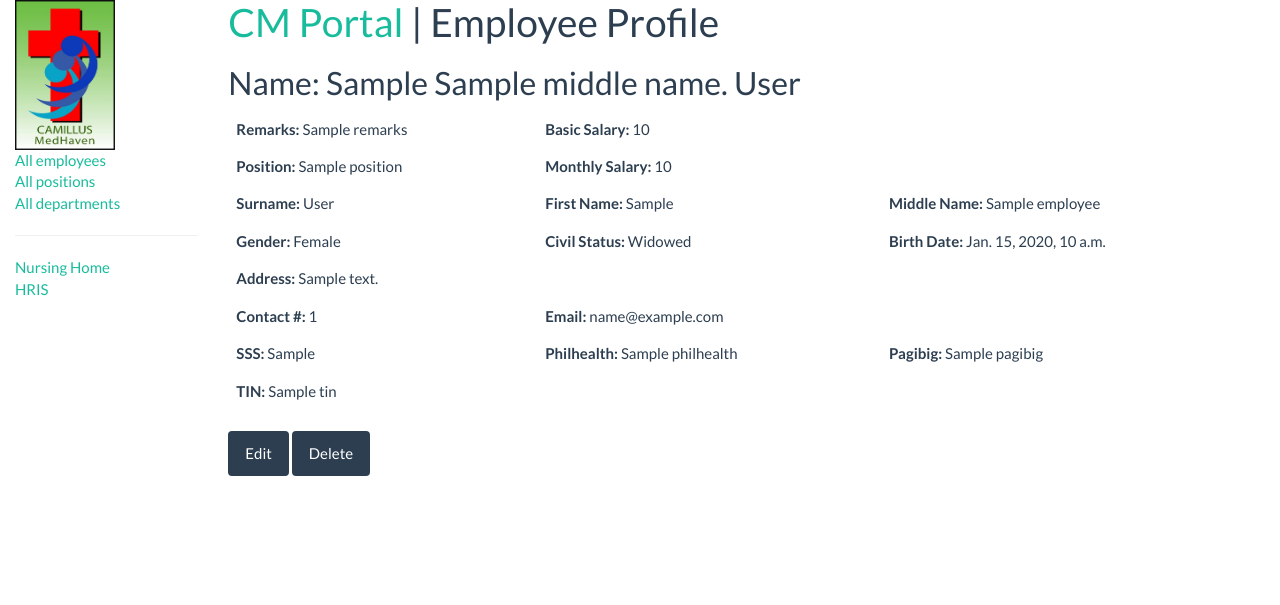
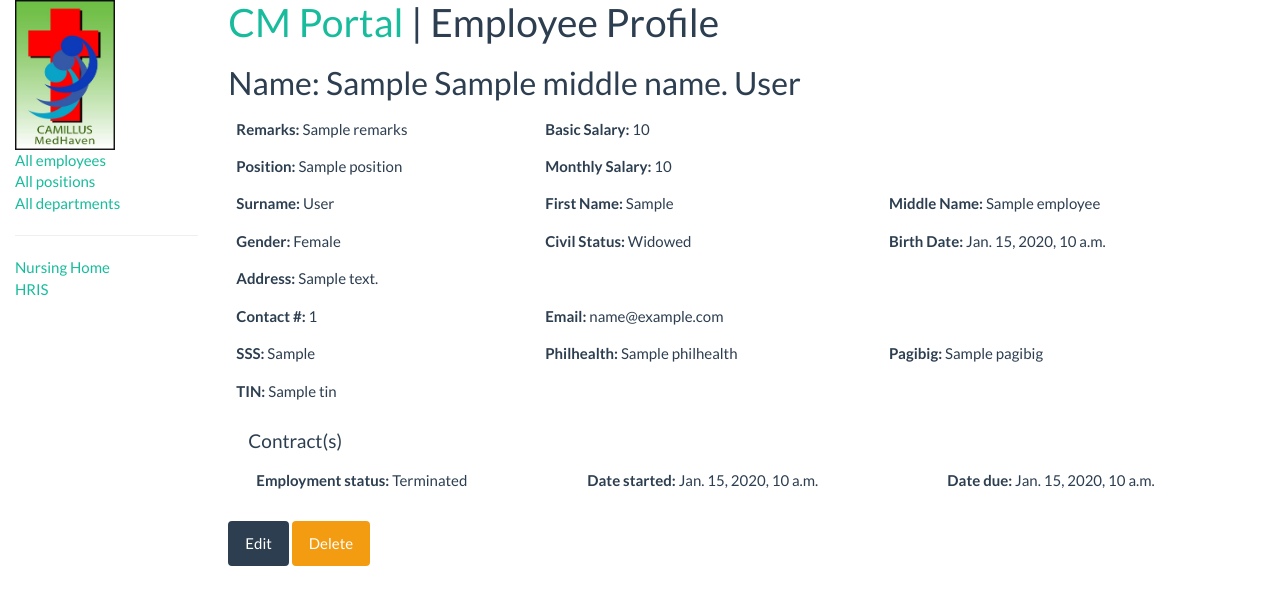
Before and after one commit to ryesalvador/cm_portal, a Django app: template templates/cm_portal/employee_detail.html in a window 1280 px wide. Shown: the part 101-706 px from the top of the page. Run offline with Django 3.2, Linux system fonts and the light colour scheme; the template is opened without the code that fills it: most values are stand-ins (such as "Sample title", 1, 10 or a date in 2020); some libraries are stand-ins or nearby versions.

Commit message:
Cascade deletes EmploymentStatus model, add contract info on employee details, color buttons

```diff
--- a/models.py
+++ b/models.py
@@ -146,7 +146,7 @@ class PerformanceAppraisal(models.Model):
         ordering = ["employee"]
 
 class EmploymentStatus(models.Model):
-    employee = models.ForeignKey('Employee', on_delete=models.PROTECT)
+    employee = models.ForeignKey('Employee', on_delete=models.CASCADE)
     employment_status = models.CharField(max_length=1, choices=EMPLOYMENT_STATUS, default='C')
     date_started = models.DateField(auto_now=False)
     date_due = models.DateField(auto_now=False, null=True, blank=True)
@@ -156,6 +156,7 @@ class EmploymentStatus(models.Model):
 
     class Meta:
         verbose_name_plural = "Employment statuses"
+        ordering = ["date_started"]
 
 class Employee(models.Model):
     #Name
--- a/templates/cm_portal/employee_confirm_delete.html
+++ b/templates/cm_portal/employee_confirm_delete.html
@@ -6,10 +6,10 @@
 
 {% block content %}
 
-<p>Are you sure you want to delete {{ employee.first_name }} {{ employee.last_name }}?</p>
+<p class="text-danger">Are you sure you want to delete {{ employee.first_name }} {{ employee.last_name }}?</p>
 
 <form action="" method="POST">
   {% csrf_token %}
-  <input type="submit" action="" value="Yes, delete." />
+  <input class="btn btn-danger" type="submit" action="" value="Yes, delete." />
 </form>
 {% endblock %}
--- a/templates/cm_portal/employee_detail.html
+++ b/templates/cm_portal/employee_detail.html
@@ -50,6 +50,27 @@
       <td><strong>TIN: </strong>{{ employee.tin }}</td>
     </tr>
   </table>
+  <div style="margin-left:20px;margin-top:20px">
+    <h4>Contract(s)</h4>
+    <table class="table table-hover">
+    {% if employee.employmentstatus_set.all %}
+      {% for contract in employee.employmentstatus_set.all %}
+      <tr>
+        <td><strong>Employment status: </strong>
+        {% if contract.employment_status == 'C' %}Contractual
+        {% elif contract.employment_status == 'P' %}Probationary
+        {% elif contract.employment_status == 'R' %}Regular
+        {% elif contract.employment_status == 'W' %}Resigned
+        {% else %}Terminated
+        {% endif %}
+        </td>
+        <td><strong>Date started: </strong>{{ contract.date_started }}</td>
+        <td><strong>Date due: </strong>{{ contract.date_due }}</td>
+      </tr>
+      {% endfor %}
+    {% endif%}
+    </table>
+  </div>
   <a class="btn btn-primary" href="{% url 'employee-update' employee.id %}" role="button">Edit</a>
-  <a class="btn btn-primary" href="{% url 'employee-delete' employee.id %}" role="button">Delete</a>
+  <a class="btn btn-warning" href="{% url 'employee-delete' employee.id %}" role="button">Delete</a>
 {% endblock %}
--- a/templates/cm_portal/employee_form.html
+++ b/templates/cm_portal/employee_form.html
@@ -11,6 +11,6 @@
     <table class="table table-hover">
     {{ form.as_table }}
     </table>
-    <input class="btn btn-primary" type="submit" value="Submit" />
+    <input class="btn btn-success" type="submit" value="Submit" />
 </form>
 {% endblock %}
--- a/templates/cm_portal/employee_update_form.html
+++ b/templates/cm_portal/employee_update_form.html
@@ -11,7 +11,7 @@
     <table>
     {{ form.as_table }}
     </table>
-    <input type="submit" value="Update" />
+    <input class="btn btn-success" type="submit" value="Update" />
 
 </form>
 {% endblock %}
--- a/templates/cm_portal/physician_confirm_delete.html
+++ b/templates/cm_portal/physician_confirm_delete.html
@@ -6,10 +6,10 @@
 
 {% block content %}
 
-<p>Are you sure you want to delete {{ physician }}?</p>
+<p class="text-danger">Are you sure you want to delete {{ physician }}?</p>
 
 <form action="" method="POST">
   {% csrf_token %}
-  <input type="submit" action="" value="Yes, delete." />
+  <input class="btn btn-danger" type="submit" action="" value="Yes, delete." />
 </form>
 {% endblock %}
--- a/templates/cm_portal/physician_detail.html
+++ b/templates/cm_portal/physician_detail.html
@@ -31,5 +31,5 @@
     </table>
   </div>
   <a class="btn btn-primary" href="{% url 'physician-update' physician.id %}" role="button">Edit</a>
-  <a class="btn btn-primary" href="{% url 'physician-delete' physician.id %}" role="button">Delete</a>
+  <a class="btn btn-warning" href="{% url 'physician-delete' physician.id %}" role="button">Delete</a>
 {% endblock %}
--- a/templates/cm_portal/physician_form.html
+++ b/templates/cm_portal/physician_form.html
@@ -11,6 +11,6 @@
     <table class="table table-hover">
     {{ form.as_table }}
     </table>
-    <input class="btn btn-primary" type="submit" value="Submit" />
+    <input class="btn btn-success" type="submit" value="Submit" />
 </form>
 {% endblock %}
--- a/templates/cm_portal/physician_update_form.html
+++ b/templates/cm_portal/physician_update_form.html
@@ -11,7 +11,7 @@
     <table>
     {{ form.as_table }}
     </table>
-    <input type="submit" value="Update" />
+    <input class="btn btn-success" type="submit" value="Update" />
 
 </form>
 {% endblock %}
--- a/templates/cm_portal/relative_confirm_delete.html
+++ b/templates/cm_portal/relative_confirm_delete.html
@@ -6,10 +6,10 @@
 
 {% block content %}
 
-<p>Are you sure you want to delete {{ relative.first_name }} {{ relative.last_name }}?</p>
+<p class="text-danger">Are you sure you want to delete {{ relative.first_name }} {{ relative.last_name }}?</p>
 
 <form action="" method="POST">
   {% csrf_token %}
-  <input type="submit" action="" value="Yes, delete." />
+  <input class="btn btn-danger" type="submit" action="" value="Yes, delete." />
 </form>
 {% endblock %}
--- a/templates/cm_portal/relative_detail.html
+++ b/templates/cm_portal/relative_detail.html
@@ -32,5 +32,5 @@
     </table>
   </div>
   <a class="btn btn-primary" href="{% url 'relative-update' relative.id %}" role="button">Edit</a>
-  <a class="btn btn-primary" href="{% url 'relative-delete' relative.id %}" role="button">Delete</a>
+  <a class="btn btn-warning" href="{% url 'relative-delete' relative.id %}" role="button">Delete</a>
 {% endblock %}
--- a/templates/cm_portal/relative_form.html
+++ b/templates/cm_portal/relative_form.html
@@ -11,6 +11,6 @@
     <table class="table table-hover">
     {{ form.as_table }}
     </table>
-    <input class="btn btn-primary" type="submit" value="Submit" />
+    <input class="btn btn-success" type="submit" value="Submit" />
 </form>
 {% endblock %}
--- a/templates/cm_portal/relative_update_form.html
+++ b/templates/cm_portal/relative_update_form.html
@@ -11,7 +11,7 @@
     <table>
     {{ form.as_table }}
     </table>
-    <input type="submit" value="Update" />
+    <input class="btn btn-success" type="submit" value="Update" />
 
 </form>
 {% endblock %}
--- a/templates/cm_portal/resident_confirm_delete.html
+++ b/templates/cm_portal/resident_confirm_delete.html
@@ -6,10 +6,10 @@
 
 {% block content %}
 
-<p>Are you sure you want to delete {{ resident.first_name }} {{ resident.last_name }}?</p>
+<p class="text-danger">Are you sure you want to delete {{ resident.first_name }} {{ resident.last_name }}?</p>
 
 <form action="" method="POST">
   {% csrf_token %}
-  <input type="submit" action="" value="Yes, delete." />
+  <input class="btn btn-danger" type="submit" action="" value="Yes, delete." />
 </form>
 {% endblock %}
--- a/templates/cm_portal/resident_detail.html
+++ b/templates/cm_portal/resident_detail.html
@@ -74,5 +74,5 @@
     </table>
   </div>
   <a class="btn btn-primary" href="{% url 'resident-update' resident.id %}" role="button">Edit</a>
-  <a class="btn btn-primary" href="{% url 'resident-delete' resident.id %}" role="button">Delete</a>
+  <a class="btn btn-warning" href="{% url 'resident-delete' resident.id %}" role="button">Delete</a>
 {% endblock %}
--- a/templates/cm_portal/resident_form.html
+++ b/templates/cm_portal/resident_form.html
@@ -11,6 +11,6 @@
     <table class="table table-hover">
     {{ form.as_table }}
     </table>
-    <input class="btn btn-primary" type="submit" value="Submit" />
+    <input class="btn btn-success" type="submit" value="Submit" />
 </form>
 {% endblock %}
--- a/templates/cm_portal/resident_update_form.html
+++ b/templates/cm_portal/resident_update_form.html
@@ -11,7 +11,6 @@
     <table>
     {{ form.as_table }}
     </table>
-    <input type="submit" value="Update" />
-
+    <input class="btn btn-success" type="submit" value="Update" />
 </form>
 {% endblock %}
```
